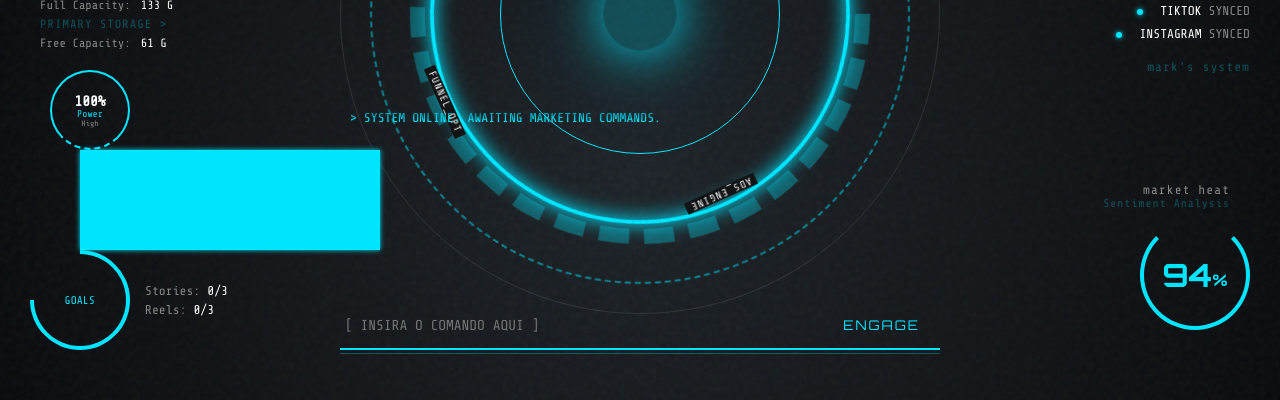
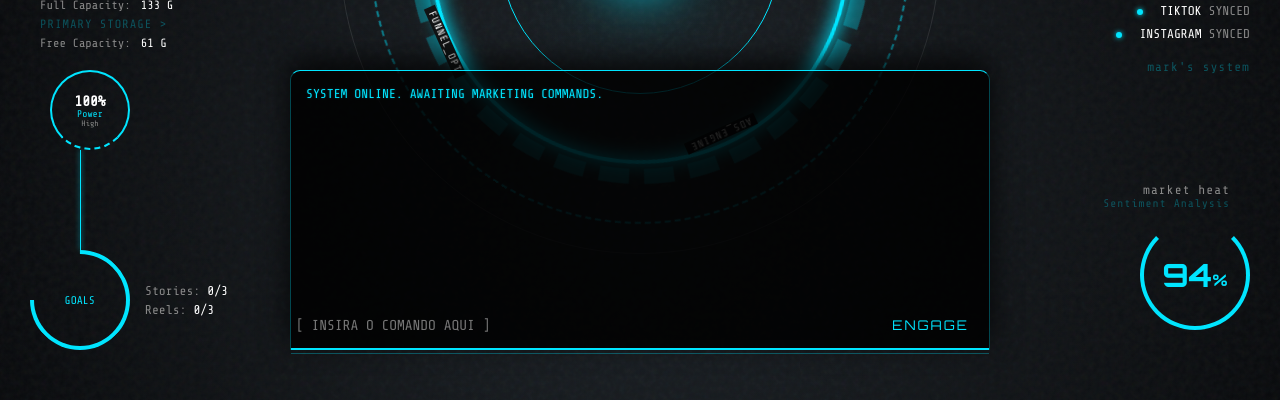
Before and after one commit to Pedroaugustoart/Mark, a React (Vite) app: page / in a window 1280 px wide. Shown: the part 233-633 px from the top of the page. Built offline with nearby package versions, Linux system fonts and the light colour scheme; no server answers.

Commit message:
Fix UI glitches: chat readability and markdown parsing

```diff
--- a/package.json
+++ b/package.json
@@ -13,7 +13,9 @@
     "@google/genai": "^2.13.0",
     "lucide-react": "^1.27.0",
     "react": "^19.2.7",
-    "react-dom": "^19.2.7"
+    "react-dom": "^19.2.7",
+    "react-markdown": "^10.1.0",
+    "remark-gfm": "^4.0.1"
   },
   "devDependencies": {
     "@types/react": "^19.2.17",
--- a/src/App.jsx
+++ b/src/App.jsx
@@ -1,5 +1,7 @@
 import React, { useState, useRef, useEffect } from 'react';
 import { GoogleGenAI } from '@google/genai';
+import ReactMarkdown from 'react-markdown';
+import remarkGfm from 'remark-gfm';
 import './index.css';
 
 const ai = new GoogleGenAI({ apiKey: import.meta.env.VITE_GEMINI_API_KEY });
@@ -180,7 +182,7 @@ function App() {
 
           <div style={{flexGrow: 1}}></div>
 
-          <div className="cyber-line vertical" style={{height: '100px', marginLeft: '50px'}}></div>
+          <div className="cyber-line-vertical" style={{height: '100px', marginLeft: '50px'}}></div>
 
           <div className="communication-circle">
             <div className="comm-ring">
@@ -216,7 +218,9 @@ function App() {
             <div className="chat-history-transparent">
               {messages.map((msg, idx) => (
                 <div key={idx} className={`chat-msg ${msg.role}`} style={msg.role === 'system' ? {color: '#666', fontSize: '0.7rem'} : {}}>
-                  {msg.role === 'user' ? `[USER]: ${msg.content}` : msg.role === 'ai' ? `> ${msg.content}` : msg.content}
+                  {msg.role === 'user' ? `[USER]: ${msg.content}` : msg.role === 'ai' ? (
+                    <ReactMarkdown remarkPlugins={[remarkGfm]}>{msg.content}</ReactMarkdown>
+                  ) : msg.content}
                 </div>
               ))}
               {isTyping && <div className="chat-msg ai" style={{animation: 'blink 1s infinite'}}>_ PROCESSANDO...</div>}
--- a/src/index.css
+++ b/src/index.css
@@ -276,7 +276,7 @@ body {
   position: absolute;
   top: 50%;
   left: 50%;
-  transform: translate(-50%, -60%); /* slightly higher to make room for chat */
+  transform: translate(-50%, -70%); /* pushed higher to clear chat */
   width: 600px;
   height: 600px;
   border-radius: 50%;
@@ -357,21 +357,25 @@ body {
 .chat-container-floating {
   position: absolute;
   bottom: 0;
-  width: 600px;
-  height: 250px;
+  width: 700px;
+  height: 280px;
   display: flex;
   flex-direction: column;
   z-index: 50;
+  background: rgba(0, 0, 0, 0.85); /* Solid dark bg to prevent overlap unreadability */
+  border-top: 1px solid var(--hud-cyan);
+  border-left: 1px solid var(--hud-cyan-dim);
+  border-right: 1px solid var(--hud-cyan-dim);
+  border-radius: 10px 10px 0 0;
+  box-shadow: 0 -10px 30px rgba(0, 0, 0, 0.8);
 }
 .chat-history-transparent {
   flex-grow: 1;
   overflow-y: auto;
-  padding: 10px;
+  padding: 15px;
   display: flex;
   flex-direction: column;
   gap: 8px;
-  mask-image: linear-gradient(to bottom, transparent, black 10%, black 90%, transparent);
-  -webkit-mask-image: linear-gradient(to bottom, transparent, black 10%, black 90%, transparent);
 }
 .chat-msg {
   font-size: 0.8rem;
```
Also changed, not shown: 1 other file (tests, documents, lock files or other folders).
